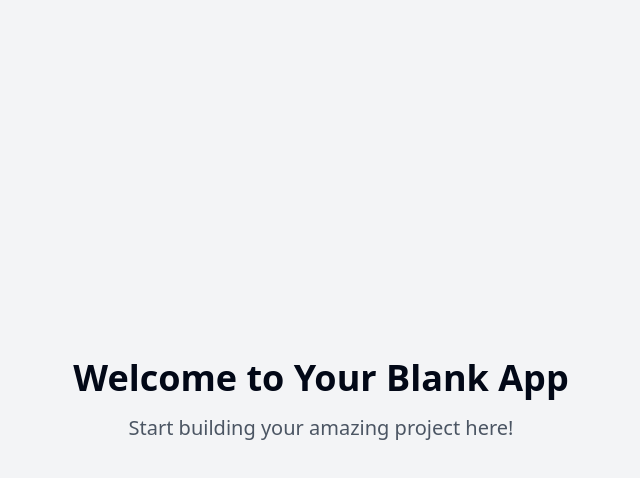
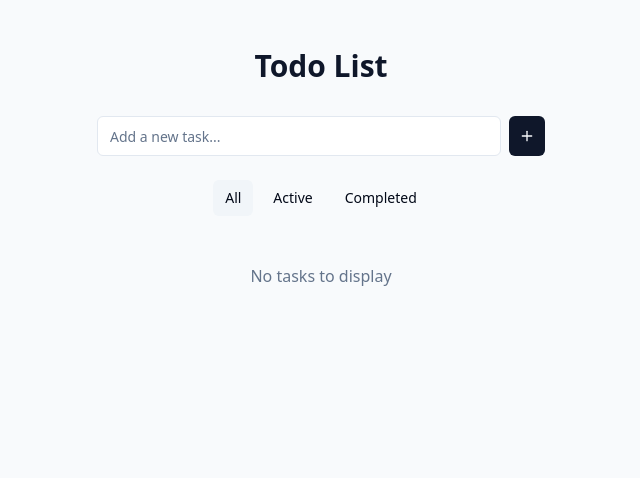
Before and after one commit to ABHIRAM-CREATOR06/React-todo-app, a React (Vite) app: page / in a window 1280 px wide. Shown: the top 478 px of the page, without its empty margins (319-959 px from the left). Built offline with nearby package versions, Linux system fonts and the light colour scheme.

Commit message:
feat: Create todo list application
Implement a full-stack todo list application using React.js.

```diff
--- a/src/App.tsx
+++ b/src/App.tsx
@@ -1,3 +1,4 @@
+
 import { Toaster } from "@/components/ui/toaster";
 import { Toaster as Sonner } from "@/components/ui/sonner";
 import { TooltipProvider } from "@/components/ui/tooltip";
--- /dev/null
+++ b/src/components/TodoFilter.tsx
@@ -0,0 +1,52 @@
+
+import React from 'react';
+import { useTodo } from '@/context/TodoContext';
+import { Button } from '@/components/ui/button';
+import { cn } from '@/lib/utils';
+
+const TodoFilter: React.FC = () => {
+  const { filter, setFilter } = useTodo();
+
+  return (
+    <div className="flex justify-center gap-2 mb-4">
+      <Button
+        variant="ghost"
+        size="sm"
+        onClick={() => setFilter('all')}
+        className={cn(
+          "text-sm",
+          filter === 'all' && "bg-secondary"
+        )}
+        data-test-id="filter-all"
+      >
+        All
+      </Button>
+      <Button
+        variant="ghost"
+        size="sm"
+        onClick={() => setFilter('active')}
+        className={cn(
+          "text-sm",
+          filter === 'active' && "bg-secondary"
+        )}
+        data-test-id="filter-active"
+      >
+        Active
+      </Button>
+      <Button
+        variant="ghost"
+        size="sm"
+        onClick={() => setFilter('completed')}
+        className={cn(
+          "text-sm",
+          filter === 'completed' && "bg-secondary"
+        )}
+        data-test-id="filter-completed"
+      >
+        Completed
+      </Button>
+    </div>
+  );
+};
+
+export default TodoFilter;
--- /dev/null
+++ b/src/components/TodoForm.tsx
@@ -0,0 +1,38 @@
+
+import React, { useState } from 'react';
+import { Button } from '@/components/ui/button';
+import { Input } from '@/components/ui/input';
+import { useTodo } from '@/context/TodoContext';
+import { Plus } from 'lucide-react';
+
+const TodoForm: React.FC = () => {
+  const [text, setText] = useState('');
+  const { addTodo } = useTodo();
+
+  const handleSubmit = (e: React.FormEvent) => {
+    e.preventDefault();
+    if (text.trim()) {
+      addTodo(text);
+      setText('');
+    }
+  };
+
+  return (
+    <form onSubmit={handleSubmit} className="flex gap-2 mb-6 w-full max-w-md">
+      <Input
+        type="text"
+        value={text}
+        onChange={(e) => setText(e.target.value)}
+        placeholder="Add a new task..."
+        className="flex-grow"
+        data-test-id="new-todo-input"
+      />
+      <Button type="submit" size="icon" data-test-id="add-todo-button">
+        <Plus className="h-5 w-5" />
+        <span className="sr-only">Add todo</span>
+      </Button>
+    </form>
+  );
+};
+
+export default TodoForm;
--- /dev/null
+++ b/src/components/TodoItem.tsx
@@ -0,0 +1,98 @@
+
+import React, { useState } from 'react';
+import { useTodo } from '@/context/TodoContext';
+import { Button } from '@/components/ui/button';
+import { Checkbox } from '@/components/ui/checkbox';
+import { Input } from '@/components/ui/input';
+import { Card } from '@/components/ui/card';
+import { Trash, Edit, Check, X } from 'lucide-react';
+import { cn } from '@/lib/utils';
+
+interface TodoItemProps {
+  id: string;
+  text: string;
+  completed: boolean;
+}
+
+const TodoItem: React.FC<TodoItemProps> = ({ id, text, completed }) => {
+  const { toggleTodo, deleteTodo, editTodo } = useTodo();
+  const [isEditing, setIsEditing] = useState(false);
+  const [editedText, setEditedText] = useState(text);
+
+  const handleEdit = () => {
+    setIsEditing(true);
+    setEditedText(text);
+  };
+
+  const handleSave = () => {
+    if (editedText.trim() && editedText !== text) {
+      editTodo(id, editedText);
+    } else {
+      setEditedText(text);
+    }
+    setIsEditing(false);
+  };
+
+  const handleCancel = () => {
+    setIsEditing(false);
+    setEditedText(text);
+  };
+
+  return (
+    <Card className="mb-3 p-4 shadow-sm hover:shadow transition-shadow duration-200">
+      <div className="flex items-center gap-3">
+        <Checkbox
+          checked={completed}
+          onCheckedChange={() => toggleTodo(id)}
+          className="h-5 w-5"
+          id={`todo-${id}`}
+          data-test-id="todo-checkbox"
+        />
+
+        {isEditing ? (
+          <div className="flex flex-1 gap-2">
+            <Input
+              value={editedText}
+              onChange={(e) => setEditedText(e.target.value)}
+              className="flex-1"
+              autoFocus
+              data-test-id="edit-todo-input"
+            />
+            <Button size="icon" variant="ghost" onClick={handleSave} data-test-id="save-edit-button">
+              <Check className="h-4 w-4" />
+              <span className="sr-only">Save</span>
+            </Button>
+            <Button size="icon" variant="ghost" onClick={handleCancel} data-test-id="cancel-edit-button">
+              <X className="h-4 w-4" />
+              <span className="sr-only">Cancel</span>
+            </Button>
+          </div>
+        ) : (
+          <>
+            <label
+              htmlFor={`todo-${id}`}
+              className={cn(
+                "flex-1 cursor-pointer text-sm",
+                completed && "text-muted-foreground line-through"
+              )}
+            >
+              {text}
+            </label>
+            <div className="flex gap-1">
+              <Button size="icon" variant="ghost" onClick={handleEdit} data-test-id="edit-todo-button">
+                <Edit className="h-4 w-4" />
+                <span className="sr-only">Edit</span>
+              </Button>
+              <Button size="icon" variant="ghost" onClick={() => deleteTodo(id)} data-test-id="delete-todo-button">
+                <Trash className="h-4 w-4" />
+                <span className="sr-only">Delete</span>
+              </Button>
+            </div>
+          </>
+        )}
+      </div>
+    </Card>
+  );
+};
+
+export default TodoItem;
--- /dev/null
+++ b/src/components/TodoList.tsx
@@ -0,0 +1,31 @@
+
+import React from 'react';
+import { useTodo } from '@/context/TodoContext';
+import TodoItem from './TodoItem';
+
+const TodoList: React.FC = () => {
+  const { filteredTodos } = useTodo();
+
+  if (filteredTodos.length === 0) {
+    return (
+      <div className="text-center py-8 text-muted-foreground">
+        No tasks to display
+      </div>
+    );
+  }
+
+  return (
+    <div className="w-full max-w-md">
+      {filteredTodos.map((todo) => (
+        <TodoItem
+          key={todo.id}
+          id={todo.id}
+          text={todo.text}
+          completed={todo.completed}
+        />
+      ))}
+    </div>
+  );
+};
+
+export default TodoList;
--- /dev/null
+++ b/src/context/TodoContext.tsx
@@ -0,0 +1,126 @@
+
+import React, { createContext, useContext, useState, useEffect } from 'react';
+
+// Define Todo type
+export interface Todo {
+  id: string;
+  text: string;
+  completed: boolean;
+  createdAt: Date;
+}
+
+// Define the context type
+interface TodoContextType {
+  todos: Todo[];
+  addTodo: (text: string) => void;
+  toggleTodo: (id: string) => void;
+  deleteTodo: (id: string) => void;
+  editTodo: (id: string, text: string) => void;
+  filter: 'all' | 'active' | 'completed';
+  setFilter: (filter: 'all' | 'active' | 'completed') => void;
+  filteredTodos: Todo[];
+}
+
+// Create context with default values
+const TodoContext = createContext<TodoContextType | undefined>(undefined);
+
+// Provider component
+export const TodoProvider: React.FC<{ children: React.ReactNode }> = ({ children }) => {
+  // Load todos from localStorage on initial render
+  const [todos, setTodos] = useState<Todo[]>(() => {
+    const savedTodos = localStorage.getItem('todos');
+    if (savedTodos) {
+      try {
+        return JSON.parse(savedTodos, (key, value) => {
+          if (key === 'createdAt') {
+            return new Date(value);
+          }
+          return value;
+        });
+      } catch (error) {
+        console.error('Error parsing todos from localStorage:', error);
+        return [];
+      }
+    }
+    return [];
+  });
+
+  // Filter state
+  const [filter, setFilter] = useState<'all' | 'active' | 'completed'>('all');
+
+  // Save todos to localStorage whenever they change
+  useEffect(() => {
+    localStorage.setItem('todos', JSON.stringify(todos));
+  }, [todos]);
+
+  // Add a new todo
+  const addTodo = (text: string) => {
+    if (text.trim()) {
+      const newTodo: Todo = {
+        id: crypto.randomUUID(),
+        text: text.trim(),
+        completed: false,
+        createdAt: new Date(),
+      };
+      setTodos([...todos, newTodo]);
+    }
+  };
+
+  // Toggle todo completion status
+  const toggleTodo = (id: string) => {
+    setTodos(
+      todos.map((todo) =>
+        todo.id === id ? { ...todo, completed: !todo.completed } : todo
+      )
+    );
+  };
+
+  // Delete a todo
+  const deleteTodo = (id: string) => {
+    setTodos(todos.filter((todo) => todo.id !== id));
+  };
+
+  // Edit a todo
+  const editTodo = (id: string, text: string) => {
+    if (text.trim()) {
+      setTodos(
+        todos.map((todo) =>
+          todo.id === id ? { ...todo, text: text.trim() } : todo
+        )
+      );
+    }
+  };
+
+  // Get filtered todos
+  const filteredTodos = todos.filter((todo) => {
+    if (filter === 'active') return !todo.completed;
+    if (filter === 'completed') return todo.completed;
+    return true;
+  });
+
+  return (
+    <TodoContext.Provider
+      value={{
+        todos,
+        addTodo,
+        toggleTodo,
+        deleteTodo,
+        editTodo,
+        filter,
+        setFilter,
+        filteredTodos,
+      }}
+    >
+      {children}
+    </TodoContext.Provider>
+  );
+};
+
+// Custom hook for using the todo context
+export const useTodo = () => {
+  const context = useContext(TodoContext);
+  if (context === undefined) {
+    throw new Error('useTodo must be used within a TodoProvider');
+  }
+  return context;
+};
--- a/src/pages/Index.tsx
+++ b/src/pages/Index.tsx
@@ -1,13 +1,24 @@
-// Update this page (the content is just a fallback if you fail to update the page)
 
-const Index = () => {
+import React from 'react';
+import { TodoProvider } from '@/context/TodoContext';
+import TodoForm from '@/components/TodoForm';
+import TodoList from '@/components/TodoList';
+import TodoFilter from '@/components/TodoFilter';
+
+const Index: React.FC = () => {
   return (
-    <div className="min-h-screen flex items-center justify-center bg-gray-100">
-      <div className="text-center">
-        <h1 className="text-4xl font-bold mb-4">Welcome to Your Blank App</h1>
-        <p className="text-xl text-gray-600">Start building your amazing project here!</p>
+    <TodoProvider>
+      <div className="min-h-screen bg-slate-50">
+        <div className="container mx-auto px-4 py-12 flex flex-col items-center">
+          <div className="w-full max-w-md">
+            <h1 className="text-3xl font-bold text-center mb-8 text-primary">Todo List</h1>
+            <TodoForm />
+            <TodoFilter />
+            <TodoList />
+          </div>
+        </div>
       </div>
-    </div>
+    </TodoProvider>
   );
 };
 
```
